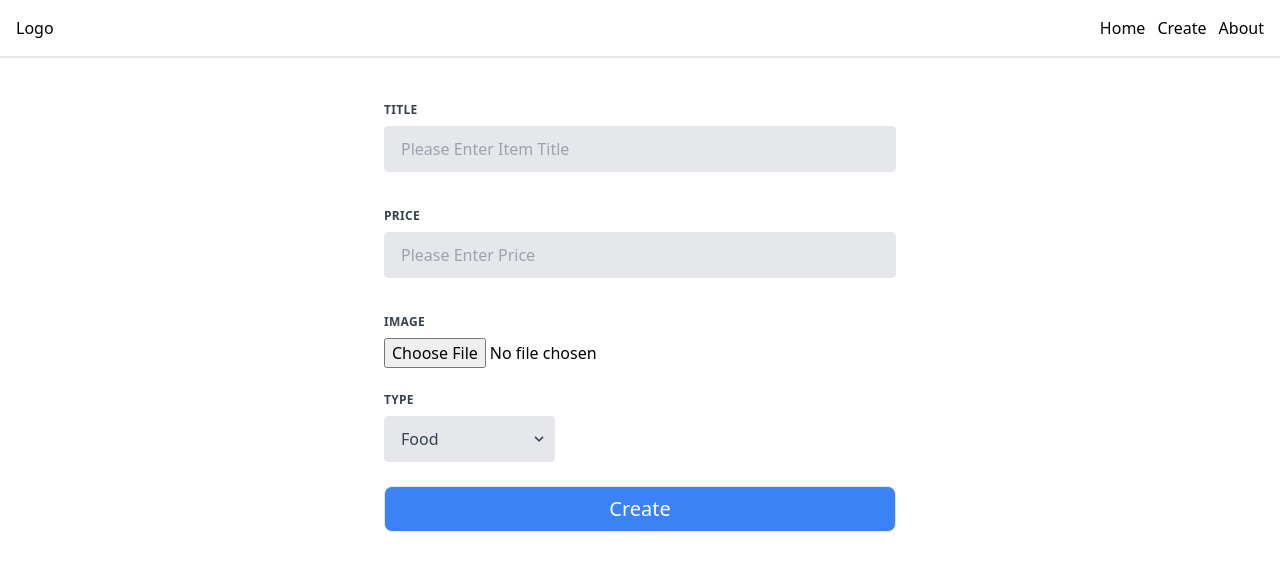
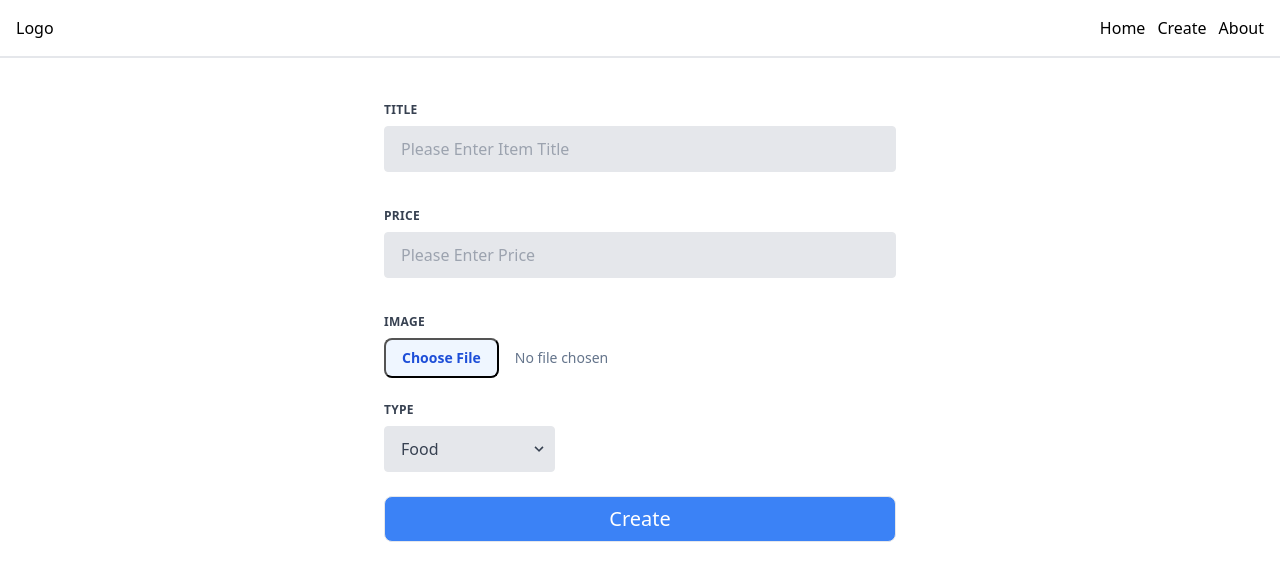
Before and after one commit to SaiNawaratTun/store_app, a React (Vite) app: page /create in a window 1280 px wide. Shown: the top 580 px of the page. Built offline with nearby package versions, Linux system fonts and the light colour scheme.

Commit message:
File Input

```diff
--- a/src/components/ItemForm.jsx
+++ b/src/components/ItemForm.jsx
@@ -61,7 +61,7 @@ export default function ItemForm() {
     }
 
     return (
-        <div className='w-full flex justify-center p-8'>
+        <div className='w-full flex justify-center p-8 '>
             <form className="w-full max-w-lg" onSubmit={submitForm}>
                 <div className="flex flex-wrap -mx-3 mb-6">
                     <div className="w-full px-3">
@@ -86,7 +86,9 @@ export default function ItemForm() {
                         <label className="block uppercase tracking-wide text-gray-700 text-xs font-bold mb-2" htmlFor="">
                             Image
                         </label>
-                        <input className='' type="file" onChange={handleImageChange} />
+                        <input class="block w-full text-sm text-slate-500 file:mr-4 file:py-2 file:px-4
+                                    file:rounded-lg file:border-1 file:font-bold file:bg-blue-50 file:text-blue-700
+                                 hover:file:bg-blue-100" type="file" onChange={handleImageChange} />
                         {!!preview && <img src={preview} alt="" className='w-full md:w-1/2 mt-2' />}
                     </div>
                 </div>
```
